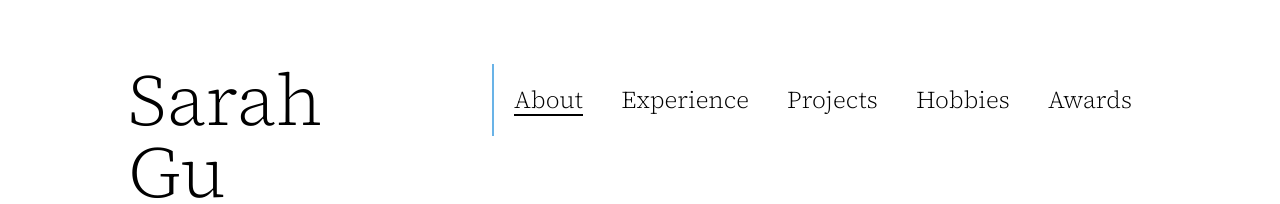
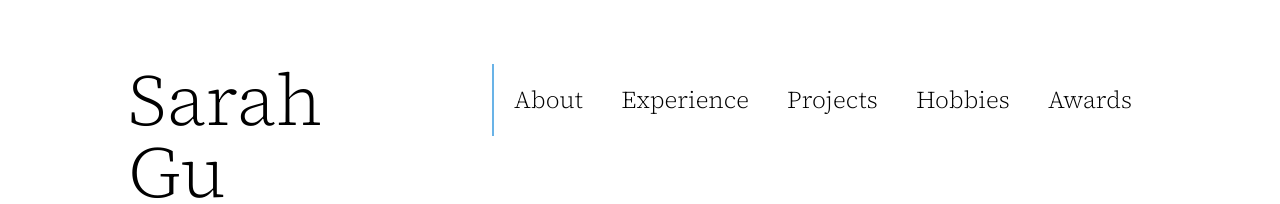
Before and after one commit to sarah-gu/sgu, a Next.js app: page / in a window 1280 px wide. Shown: the top 204 px of the page. Built offline with nearby package versions, Linux system fonts and the light colour scheme.

Commit message:
Updating underline

```diff
--- a/app/components/MenuHeader.tsx
+++ b/app/components/MenuHeader.tsx
@@ -3,17 +3,44 @@ import { MenuBar } from "../types/MenuBar.type";
 import { MenuTab } from "./MenuTab";
 
 export const MenuHeader = ({
+  theme,
   menuBar,
   setMenuBar,
 }: {
+  theme: string;
   menuBar: string;
   setMenuBar: Dispatch<SetStateAction<MenuBar>>;
 }) => (
   <div className="w-full justify-between text-sm md:text-xl lg:text-2xl flex flex-row gap-4 p-5 border-l-2 border-pantone">
-    <MenuTab menuName="About" menuBar={menuBar} setMenuBar={setMenuBar} />
-    <MenuTab menuName="Experience" menuBar={menuBar} setMenuBar={setMenuBar} />
-    <MenuTab menuName="Projects" menuBar={menuBar} setMenuBar={setMenuBar} />
-    <MenuTab menuName="Hobbies" menuBar={menuBar} setMenuBar={setMenuBar} />
-    <MenuTab menuName="Awards" menuBar={menuBar} setMenuBar={setMenuBar} />
+    <MenuTab
+      menuName="About"
+      menuBar={menuBar}
+      setMenuBar={setMenuBar}
+      theme={theme}
+    />
+    <MenuTab
+      menuName="Experience"
+      menuBar={menuBar}
+      setMenuBar={setMenuBar}
+      theme={theme}
+    />
+    <MenuTab
+      menuName="Projects"
+      menuBar={menuBar}
+      setMenuBar={setMenuBar}
+      theme={theme}
+    />
+    <MenuTab
+      menuName="Hobbies"
+      menuBar={menuBar}
+      setMenuBar={setMenuBar}
+      theme={theme}
+    />
+    <MenuTab
+      menuName="Awards"
+      menuBar={menuBar}
+      setMenuBar={setMenuBar}
+      theme={theme}
+    />
   </div>
 );
--- a/app/components/MenuTab.tsx
+++ b/app/components/MenuTab.tsx
@@ -2,10 +2,12 @@ import { Dispatch, SetStateAction } from "react";
 import { MenuBar } from "../types/MenuBar.type";
 
 export const MenuTab = ({
+  theme,
   menuName,
   menuBar,
   setMenuBar,
 }: {
+  theme: string;
   menuName: MenuBar;
   menuBar: string;
   setMenuBar: Dispatch<SetStateAction<MenuBar>>;
@@ -16,7 +18,9 @@ export const MenuTab = ({
   >
     {menuName}
     <div
-      className={`absolute bottom-0 left-0 h-0.5 bg-black transition-all duration-300 ${
+      className={`absolute bottom-0 left-0 h-0.5 ${
+        theme === "light" ? `bg-black` : `bg-white`
+      }transition-all duration-300 ${
         menuBar === menuName ? "w-full" : "w-0 group-hover:w-full"
       }`}
     ></div>
--- a/app/icons/GithubIcon.tsx
+++ b/app/icons/GithubIcon.tsx
@@ -10,8 +10,8 @@ export const GithubIcon = ({ theme }: { theme: string }) => (
       d="M18.375 39.5833C8.16668 42.7083 8.16668 34.375 4.08334 33.3333M32.6667 45.8333V37.7708C32.7433 36.7774 32.6117 35.7787 32.2808 34.8412C31.9499 33.9037 31.4272 33.0487 30.7475 32.3333C37.1583 31.6041 43.8958 29.125 43.8958 17.75C43.8953 14.8413 42.7988 12.0441 40.8333 9.93745C41.7641 7.39267 41.6982 4.57985 40.6496 2.08328C40.6496 2.08328 38.2404 1.35412 32.6667 5.16662C27.9872 3.8725 23.0545 3.8725 18.375 5.16662C12.8013 1.35412 10.3921 2.08328 10.3921 2.08328C9.34344 4.57985 9.27764 7.39267 10.2083 9.93745C8.22819 12.0597 7.13058 14.8822 7.14584 17.8125C7.14584 29.1041 13.8833 31.5833 20.2942 32.3958C19.6225 33.1041 19.1044 33.9487 18.7738 34.8748C18.4431 35.8009 18.3072 36.7876 18.375 37.7708V45.8333"
       stroke={`${theme === `light` ? `#1E1E1E` : `#F9FAFB`}`}
       stroke-width="4"
-      stroke-linecap="round"
-      stroke-linejoin="round"
+      strokeLinecap="round"
+      strokeLinejoin="round"
     />
   </svg>
 );
--- a/app/icons/InstagramIcon.tsx
+++ b/app/icons/InstagramIcon.tsx
@@ -10,8 +10,8 @@ export const InstagramIcon = ({ theme }: { theme: string }) => (
       d="M35.7292 13.5416H35.7496M14.2917 4.16663H34.7083C40.3463 4.16663 44.9167 8.83033 44.9167 14.5833V35.4166C44.9167 41.1696 40.3463 45.8333 34.7083 45.8333H14.2917C8.65377 45.8333 4.08334 41.1696 4.08334 35.4166V14.5833C4.08334 8.83033 8.65377 4.16663 14.2917 4.16663ZM32.6667 23.6875C32.9186 25.4213 32.6284 27.1921 31.8373 28.7479C31.0461 30.3037 29.7944 31.5654 28.26 32.3534C26.7256 33.1415 24.9868 33.4158 23.2909 33.1373C21.595 32.8588 20.0283 32.0418 18.8136 30.8024C17.599 29.563 16.7983 27.9643 16.5254 26.2337C16.2525 24.5032 16.5213 22.7289 17.2936 21.1632C18.0659 19.5976 19.3023 18.3203 20.827 17.513C22.3517 16.7057 24.0871 16.4095 25.7863 16.6666C27.5195 16.9289 29.1241 17.753 30.3631 19.0173C31.602 20.2815 32.4097 21.9189 32.6667 23.6875Z"
       stroke={`${theme === `light` ? `#1E1E1E` : `#F9FAFB`}`}
       stroke-width="4"
-      stroke-linecap="round"
-      stroke-linejoin="round"
+      strokeLinecap="round"
+      strokeLinejoin="round"
     />
   </svg>
 );
--- a/app/icons/LinkedinIcon.tsx
+++ b/app/icons/LinkedinIcon.tsx
@@ -10,22 +10,22 @@ export const LinkedinIcon = ({ theme }: { theme: string }) => (
       d="M32.6667 16.6666C35.9156 16.6666 39.0314 17.9836 41.3287 20.3278C43.6261 22.672 44.9167 25.8514 44.9167 29.1666V43.75H36.75V29.1666C36.75 28.0616 36.3198 27.0017 35.554 26.2203C34.7883 25.4389 33.7496 25 32.6667 25C31.5837 25 30.5451 25.4389 29.7793 26.2203C29.0136 27.0017 28.5833 28.0616 28.5833 29.1666V43.75H20.4167V29.1666C20.4167 25.8514 21.7073 22.672 24.0046 20.3278C26.3019 17.9836 29.4178 16.6666 32.6667 16.6666Z"
       stroke={`${theme === `light` ? `#1E1E1E` : `#F9FAFB`}`}
       stroke-width="4"
-      stroke-linecap="round"
-      stroke-linejoin="round"
+      strokeLinecap="round"
+      strokeLinejoin="round"
     />
     <path
       d="M12.25 18.75H4.08334V43.75H12.25V18.75Z"
       stroke={`${theme === `light` ? `#1E1E1E` : `#F9FAFB`}`}
       stroke-width="4"
-      stroke-linecap="round"
-      stroke-linejoin="round"
+      strokeLinecap="round"
+      strokeLinejoin="round"
     />
     <path
       d="M8.16668 12.5C10.4218 12.5 12.25 10.6345 12.25 8.33329C12.25 6.03211 10.4218 4.16663 8.16668 4.16663C5.91151 4.16663 4.08334 6.03211 4.08334 8.33329C4.08334 10.6345 5.91151 12.5 8.16668 12.5Z"
       stroke={`${theme === `light` ? `#1E1E1E` : `#F9FAFB`}`}
       stroke-width="4"
-      stroke-linecap="round"
-      stroke-linejoin="round"
+      strokeLinecap="round"
+      strokeLinejoin="round"
     />
   </svg>
 );
--- a/app/sections/RightPanelContent.tsx
+++ b/app/sections/RightPanelContent.tsx
@@ -10,7 +10,7 @@ export const RightPanelContent = ({ theme }: { theme: string }) => {
   const [menuBar, setMenuBar] = useState<MenuBar>("About");
   return (
     <div className="flex flex-col gap-16 w-full">
-      <MenuHeader menuBar={menuBar} setMenuBar={setMenuBar} />
+      <MenuHeader menuBar={menuBar} setMenuBar={setMenuBar} theme={theme} />
       {menuBar === "Experience" ? (
         <Experience theme={theme} />
       ) : menuBar === "About" ? (
```
